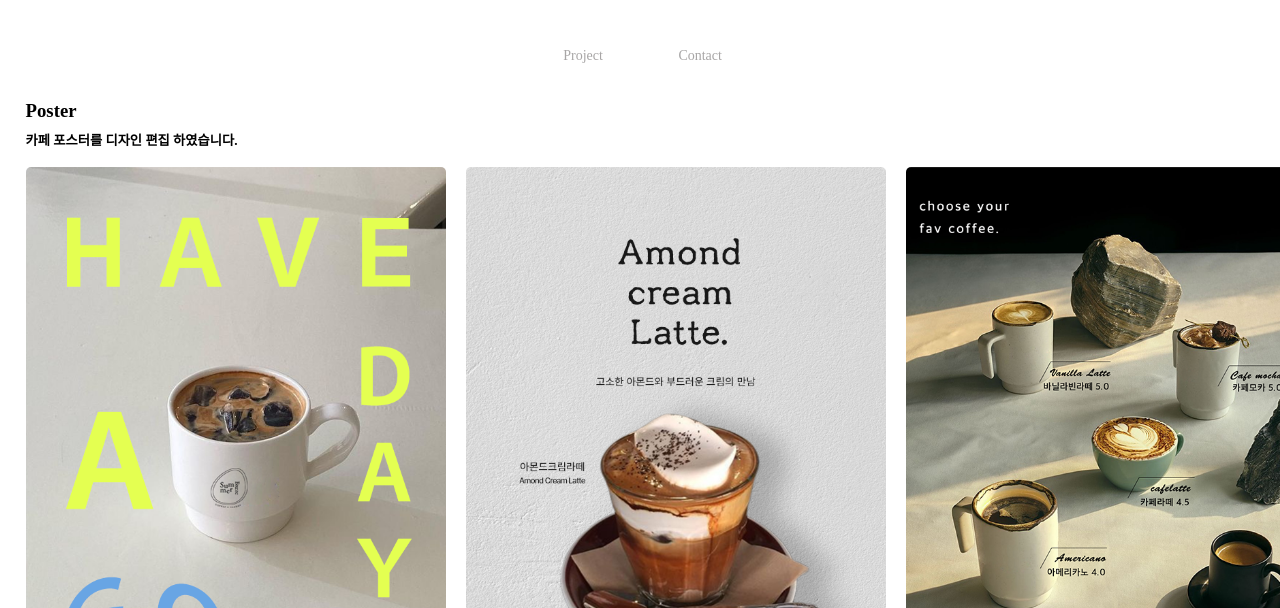
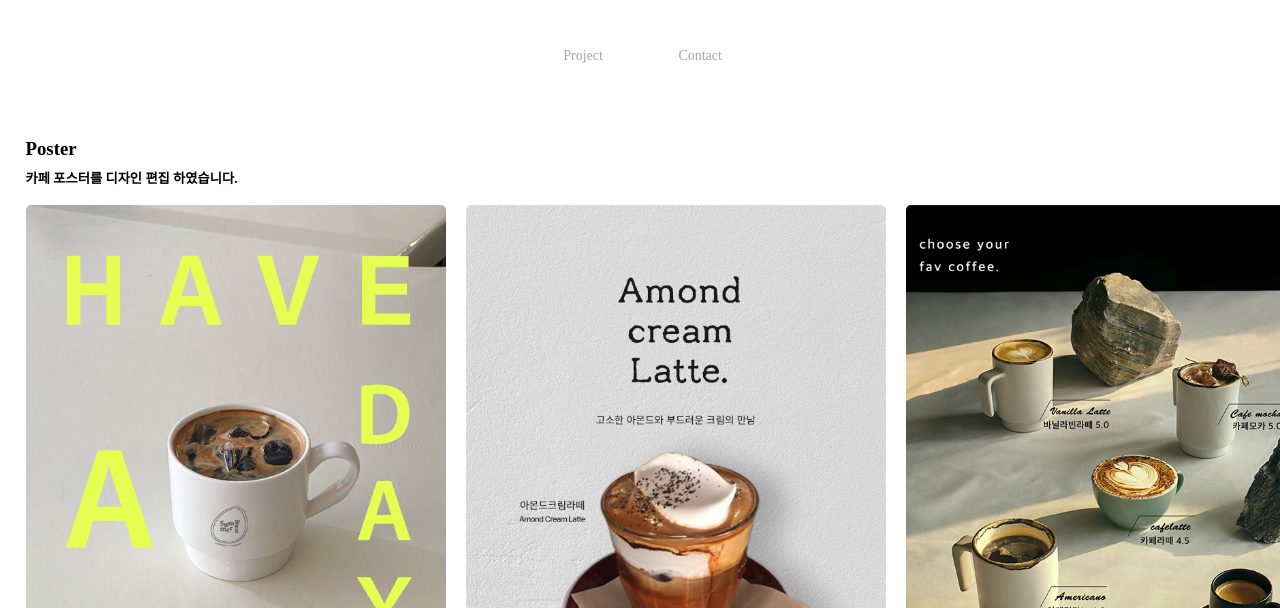
Before and after one commit to eunhyeson123/lena2, a plain HTML site: page index.html in a window 1280 px wide. Shown: the part 192-800 px from the top of the page. Drawn offline with Linux system fonts and the light colour scheme.

Commit message:
Update index.html

```diff
--- a/index.html
+++ b/index.html
@@ -82,12 +82,12 @@
         }
      /* -------------------------------------------------------------- */
         .container {
-           max-width: 1224px;
+           max-width: 1200px;
            width: 90%;
            padding: 40px 0;
            transform: translate(-50% ,-50%);
            position: absolute;
-           margin-top: 71%;
+           margin-top: 74%;
            margin-left: 47%;
            }
 
```
